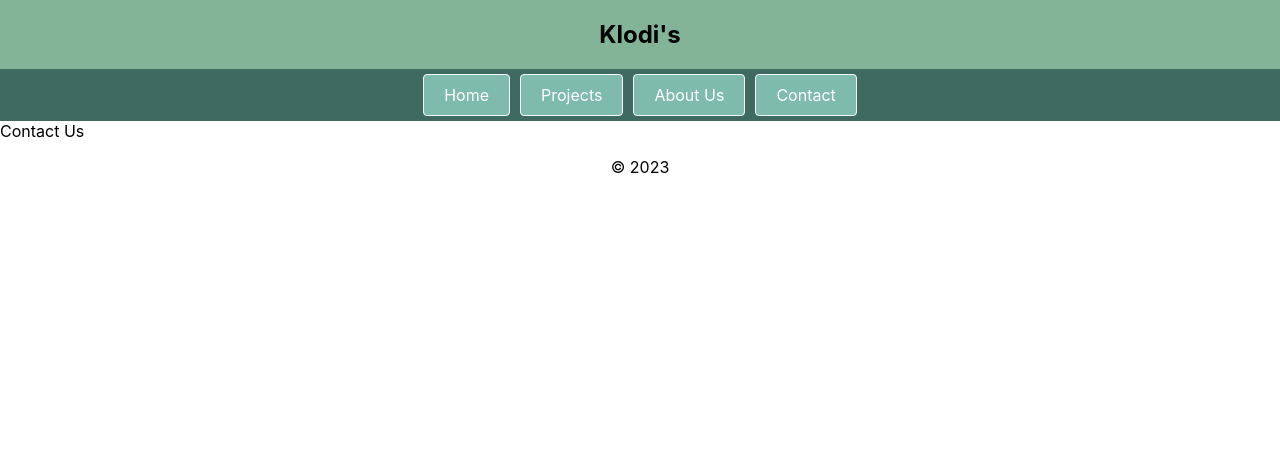
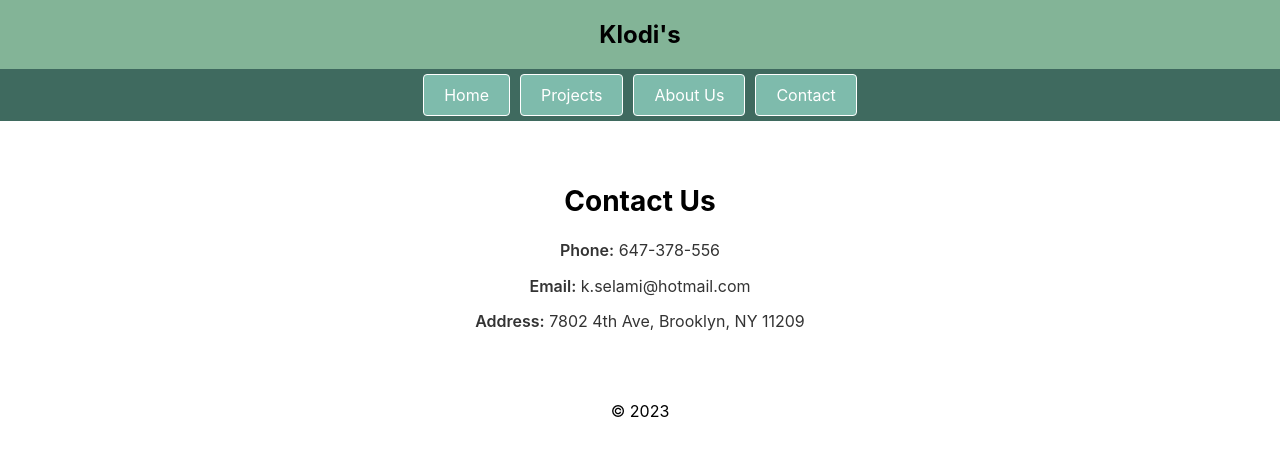
Before and after one commit to alkidavaci/constraction, a React (Create React App) app: page /contact in a window 1280 px wide. Shown: the top 456 px of the page. Built offline with nearby package versions, Linux system fonts and the light colour scheme.

Commit message:
Initial contact page

```diff
--- /dev/null
+++ b/src/pages/Contact.css
@@ -0,0 +1,38 @@
+/* Contact.css */
+.contact-container {
+  max-width: 800px;
+  margin: 0 auto;
+  padding: 40px;
+  text-align: center;
+}
+
+.contact-title {
+  font-size: 28px;
+  margin-bottom: 20px;
+}
+
+.contact-info {
+  font-size: 16px;
+  color: #333;
+  line-height: 1.6;
+  margin-top: 20px;
+}
+
+.contact-info p {
+  margin: 10px 0;
+}
+
+.contact-info strong {
+  font-weight: 600;
+}
+
+.contact-info a {
+  color: #007bff;
+  text-decoration: none;
+  font-weight: 600;
+  transition: color 0.3s;
+}
+
+.contact-info a:hover {
+  color: #0056b3;
+}
--- a/src/pages/Contact.js
+++ b/src/pages/Contact.js
@@ -1,8 +1,16 @@
-import { Link } from 'react-router-dom';
+import React from 'react';
+import './Contact.css'; // Import the CSS file
 
 const Contact = () => {
   return (
-    <div>Contact Us</div>
+    <div className="contact-container">
+      <h2 className="contact-title">Contact Us</h2>
+      <div className="contact-info">
+        <p><strong>Phone:</strong> 647-378-556</p>
+        <p><strong>Email:</strong> k.selami@hotmail.com</p>
+        <p><strong>Address:</strong> 7802 4th Ave, Brooklyn, NY 11209</p>
+      </div>
+    </div>
   );
 };
 
--- /dev/null
+++ b/src/pages/Home.css
@@ -0,0 +1,3 @@
+.container-home {
+    margin: 0 100px;
+}
--- a/src/pages/Home.js
+++ b/src/pages/Home.js
@@ -1,8 +1,8 @@
 import ProjectCard from'../components/ProjectCard'
-
+import './Home.css'
 const Home = () => {
   return (
-    <div>
+    <div className='container-home'>
       <ProjectCard />
     </div>
   );
--- a/src/pages/Projects.js
+++ b/src/pages/Projects.js
@@ -1,6 +1,6 @@
 import React from 'react';
 import ProjectCard from '../components/ProjectCard';
- import './style.css'
+ import './Project.css'
 
 const Projects = () => {
   const projects = [
```
Also changed, not shown: src/pages/Project.css (renamed from src/pages/style.css).
